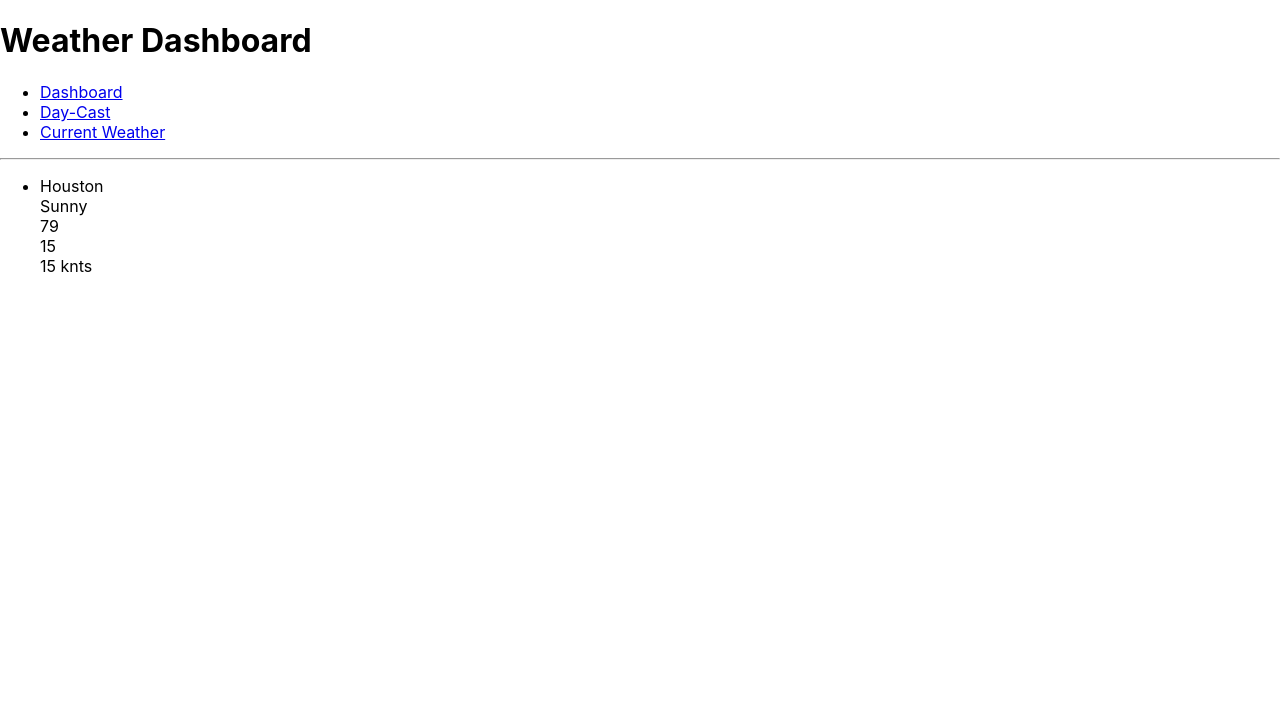
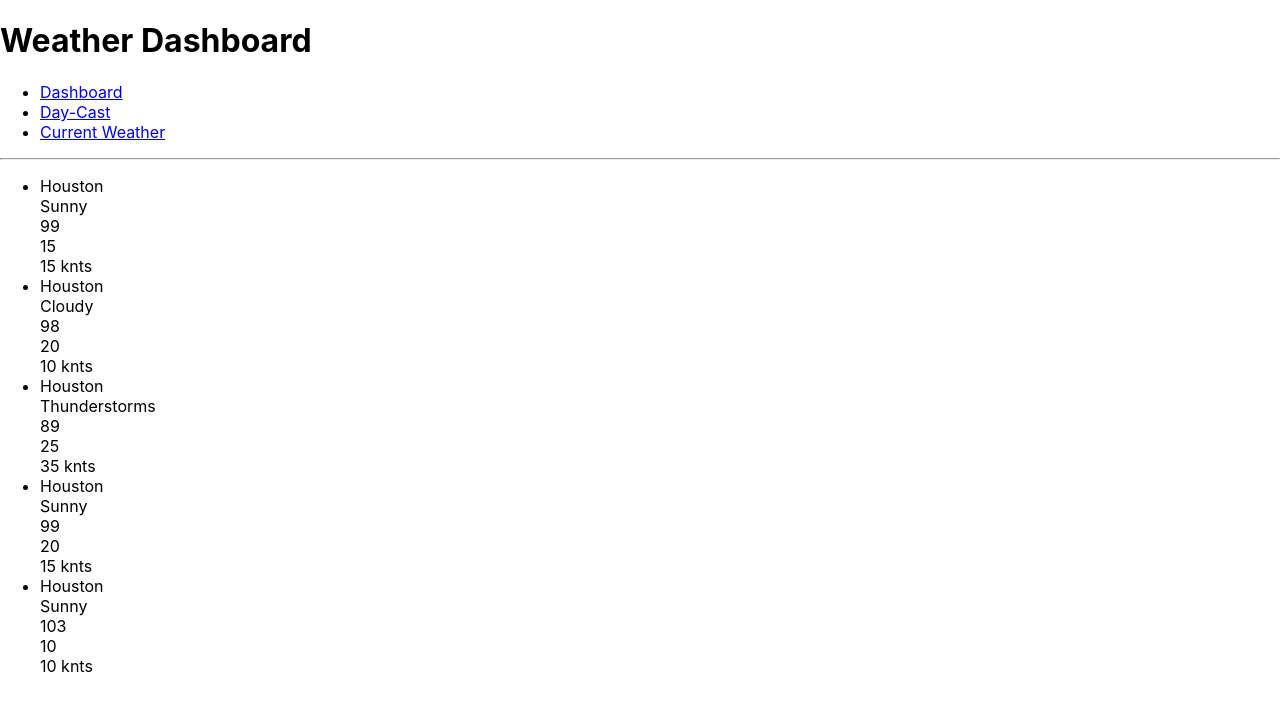
Before and after one commit to Jowest015/React_Project, a React (Create React App) app: page / in a window 1280 px wide. Shown: the top 710 px of the page. Built offline with nearby package versions, Linux system fonts and the light colour scheme.

Commit message:
adding more hardcode data

```diff
--- a/src/App.js
+++ b/src/App.js
@@ -12,8 +12,47 @@ import Dashboard from "./components/Dashboard";
 
 export default function App() {
   const weather = [
-    { id: 1, city: "Houston", current: "Sunny", temp: "79", hum: "15", wndspd: "15 knts"}
-  ]
+    {
+      id: 1,
+      city: "Houston",
+      current: "Sunny",
+      temp: "99",
+      hum: "15",
+      wndspd: "15 knts",
+    },
+    {
+      id: 2,
+      city: "Houston",
+      current: "Cloudy",
+      temp: "98",
+      hum: "20",
+      wndspd: "10 knts",
+    },
+    {
+      id: 3,
+      city: "Houston",
+      current: "Thunderstorms",
+      temp: "89",
+      hum: "25",
+      wndspd: "35 knts",
+    },
+    {
+      id: 4,
+      city: "Houston",
+      current: "Sunny",
+      temp: "99",
+      hum: "20",
+      wndspd: "15 knts",
+    },
+    {
+      id: 5,
+      city: "Houston",
+      current: "Sunny",
+      temp: "103",
+      hum: "10",
+      wndspd: "10 knts",
+    }
+  ];
   return (
     <Router>
       <div className="App">
```
